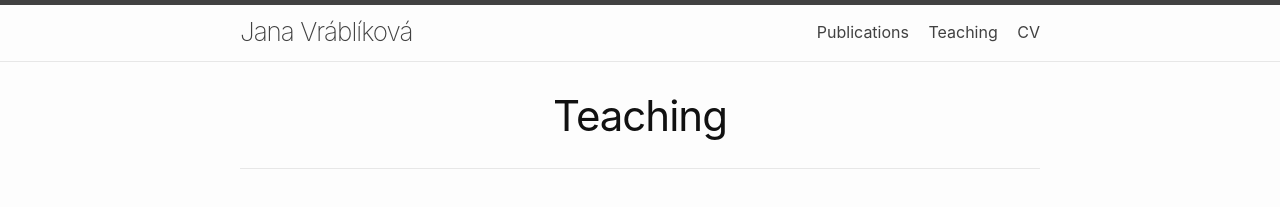
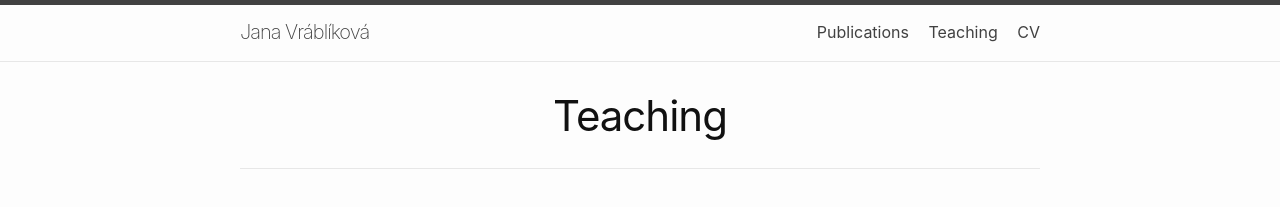
Before and after one commit to JanaVrablikova/janavrablikova.github.io, a Jekyll site: the page built from 02teaching.markdown, in a window 1280 px wide. Shown: the top 207 px of the page. Built offline with Jekyll 4.4.1, drawn with Linux system fonts in a browser that asks for light colours; nearby versions of some CDN libraries.

Commit message:
Update _layout.scss

```diff
--- a/_sass/minima/_layout.scss
+++ b/_sass/minima/_layout.scss
@@ -12,7 +12,7 @@
 }
 
 .site-title {
-  @include relative-font-size(1.625);
+  @include relative-font-size(1.25);
   font-weight: 200;
   letter-spacing: -1px;
   margin-bottom: 0;
```
